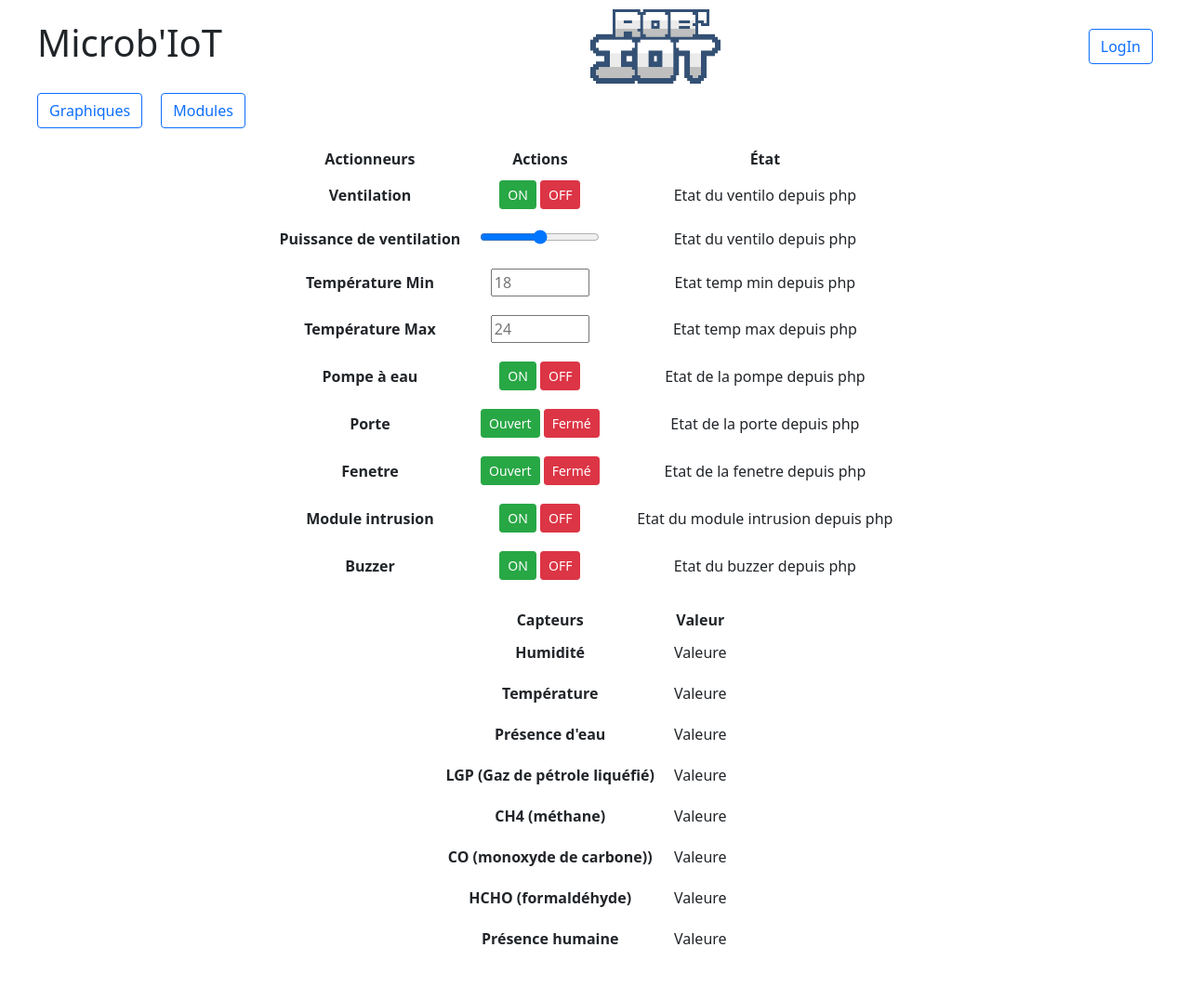
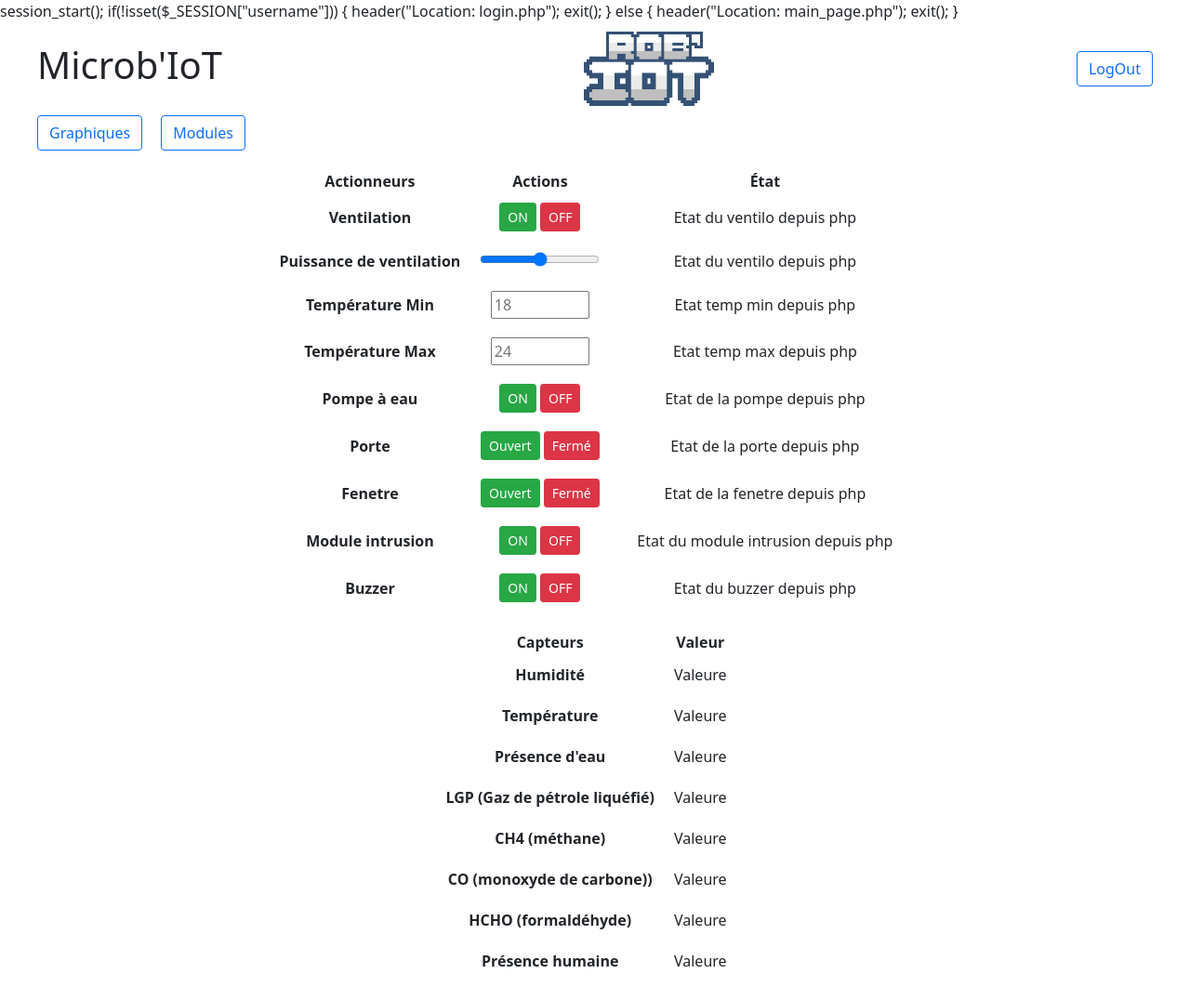
Before and after one commit to LaTortueVerte/Microb-IOT, a PHP site: page /main_page.php in a window 1280 px wide. Shown: the whole page at 93% size. Before the commit the page ends 1016 px from the top, so only its background shows below. Run offline with PHP 8.4, Linux system fonts and the light colour scheme.

Commit message:
corr main page & database

```diff
--- a/Web_interface/conn.php
+++ b/Web_interface/conn.php
@@ -1,5 +1,5 @@
 <?php
-    $servername = "127.0.0.1";
+    $servername = "127.0.0.1:3307";
     $username = "root";
     $password = "";
     $database = "microbiot_web_interface";
--- a/Web_interface/database setup/setup database.sql
+++ b/Web_interface/database setup/setup database.sql
@@ -22,7 +22,6 @@
    module_ID INT NOT NULL AUTO_INCREMENT,
    module_role INT,
    module_name VARCHAR(50),
-   module_numb_attribute INT,
    PRIMARY KEY(module_ID)
 );
 
--- a/Web_interface/main_page.php
+++ b/Web_interface/main_page.php
@@ -11,10 +11,21 @@
 
 </head>
 <body>
+    session_start();
+    if(!isset($_SESSION["username"]))
+    {
+        header("Location: login.php");
+        exit();
+    }
+    else
+    {
+        header("Location: main_page.php");
+        exit();
+    }
     <nav>
         <h1>Microb'IoT</h1>
         <img src="./image/LOGOMASTERCAMP.png" alt="Logo Rob'IoT" height="80px" width="140px">
-        <button type="button" class="btn btn-outline-primary">LogIn</button>
+        <button type="button" class="btn btn-outline-primary">LogOut</button>
     </nav>
     <div class="second-nav-bar">
         <button type="button" class="btn btn-outline-primary">Graphiques</button>
@@ -149,16 +160,5 @@
 
     </table>
 
-
-
-
-    <?php
-        /*
-        if(!isset($_SESSION["user"])){
-            echo '<a class="btn btn-sm btn-outline-secondary" href="register.html">Sign up</a>';
-        }else{
-            echo '<a class="btn btn-sm btn-outline-secondary" href="logout.php">Sign out</a>';
-        }*/
-    ?>
 </body>
 </html>
```
